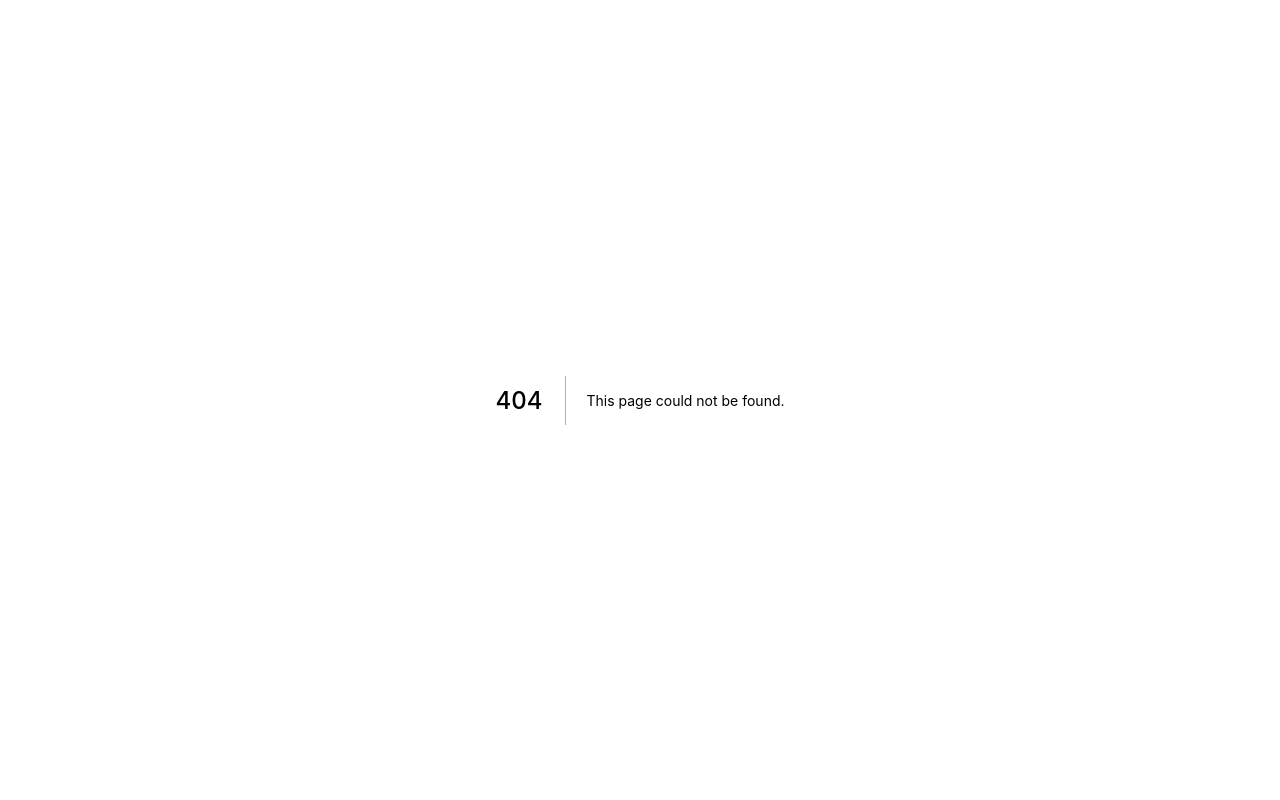
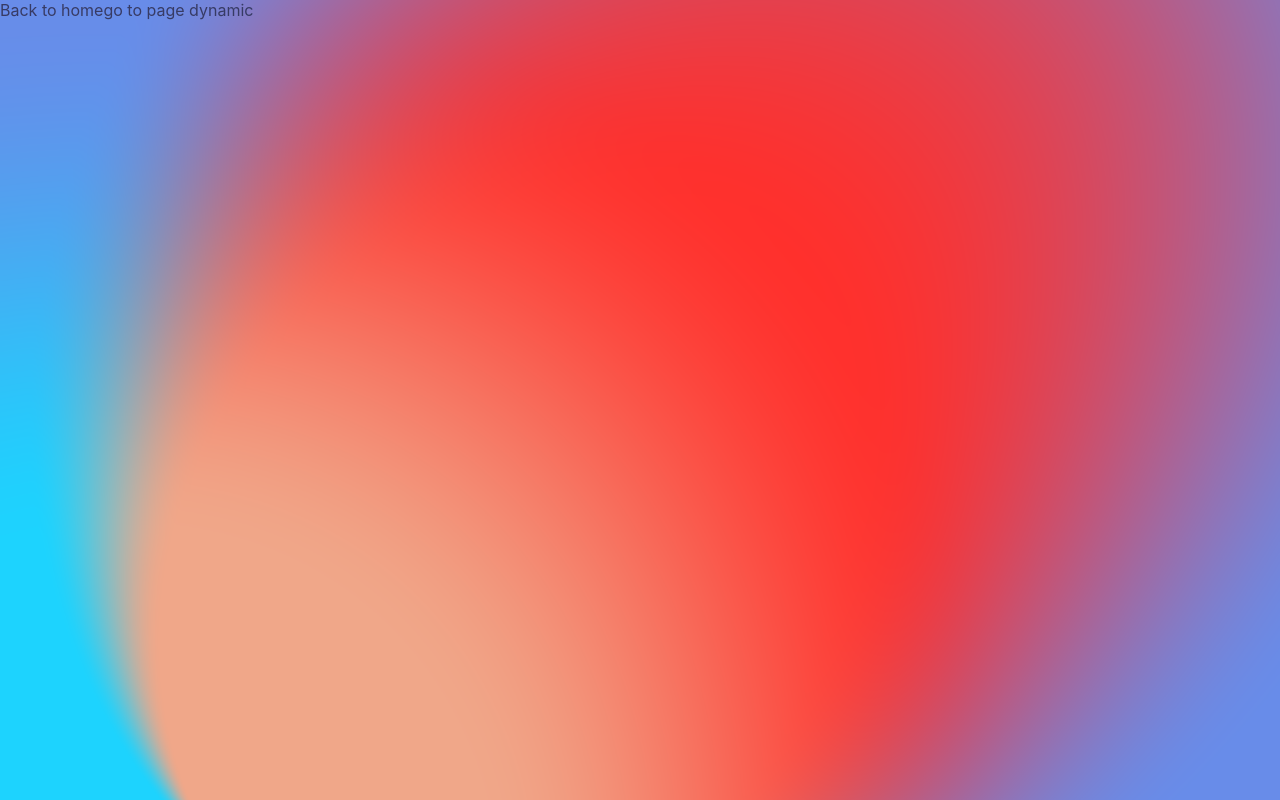
Before and after one commit to brong90s/coffee-connoisseur, a Next.js app: page /coffee-store/1 in a window 1280 px wide. Before the commit this address had no page. Built offline with nearby package versions, Linux system fonts and the light colour scheme.

Commit message:
routing with next.js

```diff
--- /dev/null
+++ b/pages/coffee-store/[id].js
@@ -0,0 +1,18 @@
+import Link from 'next/link'
+import {useRouter} from 'next/router'
+
+const CoffeeStore = () => {
+  const router = useRouter()
+  return (
+    <div>
+      <Link href="/">
+        <a>Back to home</a>
+      </Link>
+      <Link href="/coffee-store/dynamic">
+        <a>go to page dynamic</a>
+      </Link>
+    </div>
+  )
+}
+
+export default CoffeeStore
```
Also changed, not shown: pages/[dynamic].js (added, +17 -0 lines).
